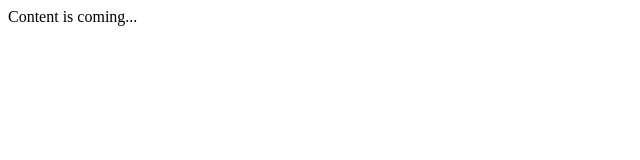
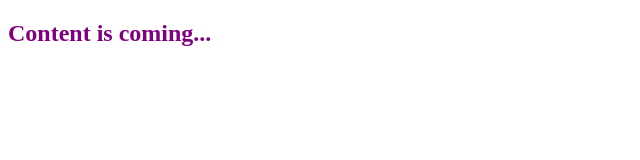
Before and after one commit to Karm3nz/github.io, a plain HTML site: page index.html in a window 1280 px wide. Shown: the whole page, without its empty margins (0-640 px from the left). Drawn offline with Linux system fonts and the light colour scheme.

Commit message:
changed font colour

```diff
--- a/index.html
+++ b/index.html
@@ -4,6 +4,6 @@
         <title>welcome to my github homepage!</title>
     </head>
     <body>
-        Content is coming...
+        <h2 style= "color: purple";>Content is coming...</h2>
     </body>
 </html>
```
